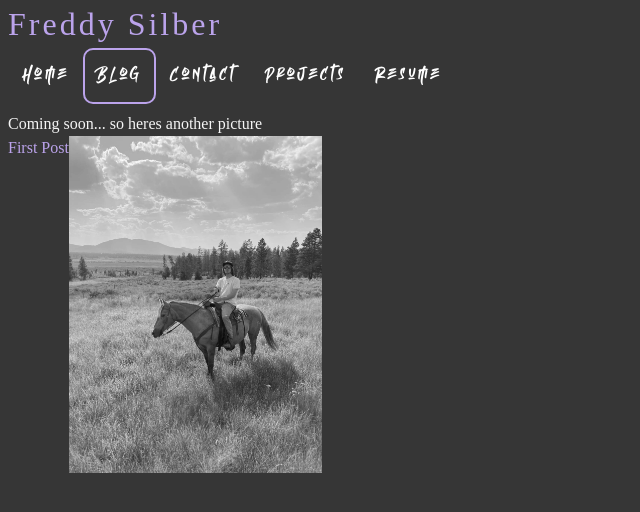
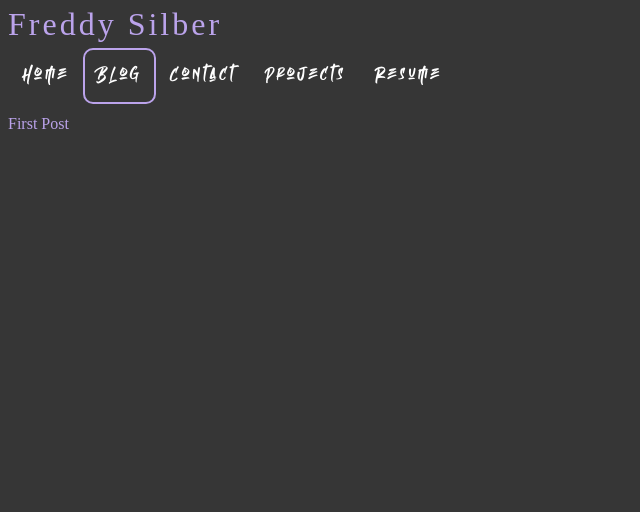
Before and after one commit to freddysilber/freddysilber.github.io, a Gatsby site: page /blog in a window 1280 px wide. Shown: the whole page, without its empty margins (0-640 px from the left). Built offline with nearby package versions, Linux system fonts and the light colour scheme; Gatsby itself is replaced by a stand-in of ours; a web font is replaced by a local one.

Commit message:
removes stuff

```diff
--- a/src/pages/blog.tsx
+++ b/src/pages/blog.tsx
@@ -3,7 +3,7 @@ import React from 'react'
 import { Layout, SEO } from '../components'
 // Hooks
 // import { useSiteMetadata } from '../hooks'
-import { StaticImage } from "gatsby-plugin-image"
+// import { StaticImage } from "gatsby-plugin-image"
 import { Link } from 'gatsby'
 
 export default function SecondPage() {
@@ -13,9 +13,8 @@ export default function SecondPage() {
 		<Layout>
 			<SEO title="Blog" />
 			{/* <h1>welcome to {title}</h1> */}
-			<h1>Coming soon... so heres another picture</h1>
 			<Link to="/blog/my-first-post/">First Post</Link>
-			<StaticImage style={{ width: '20%' }} src="../assets/images/horseRide.png" alt="Horse Ride" />
+			{/* <StaticImage style={{ width: '20%' }} src="../assets/images/horseRide.png" alt="Horse Ride" /> */}
 		</Layout >
 	)
 }
```
